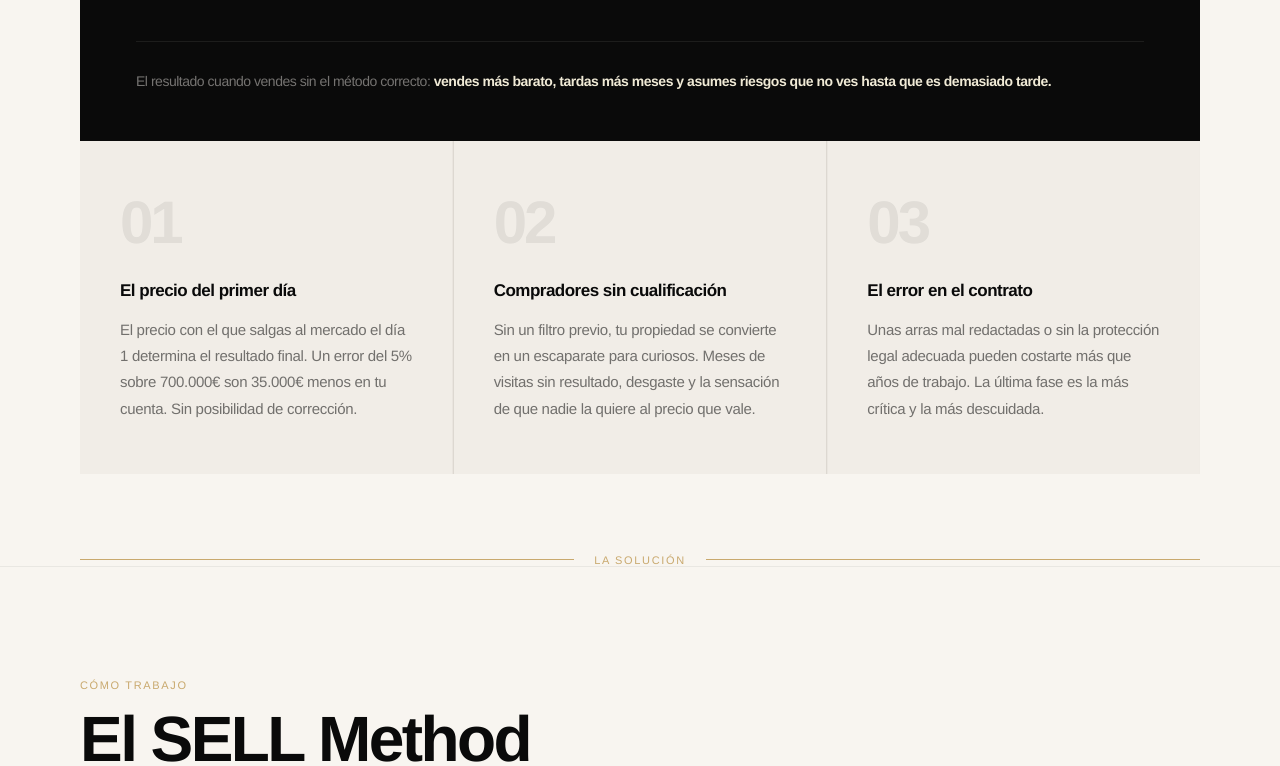
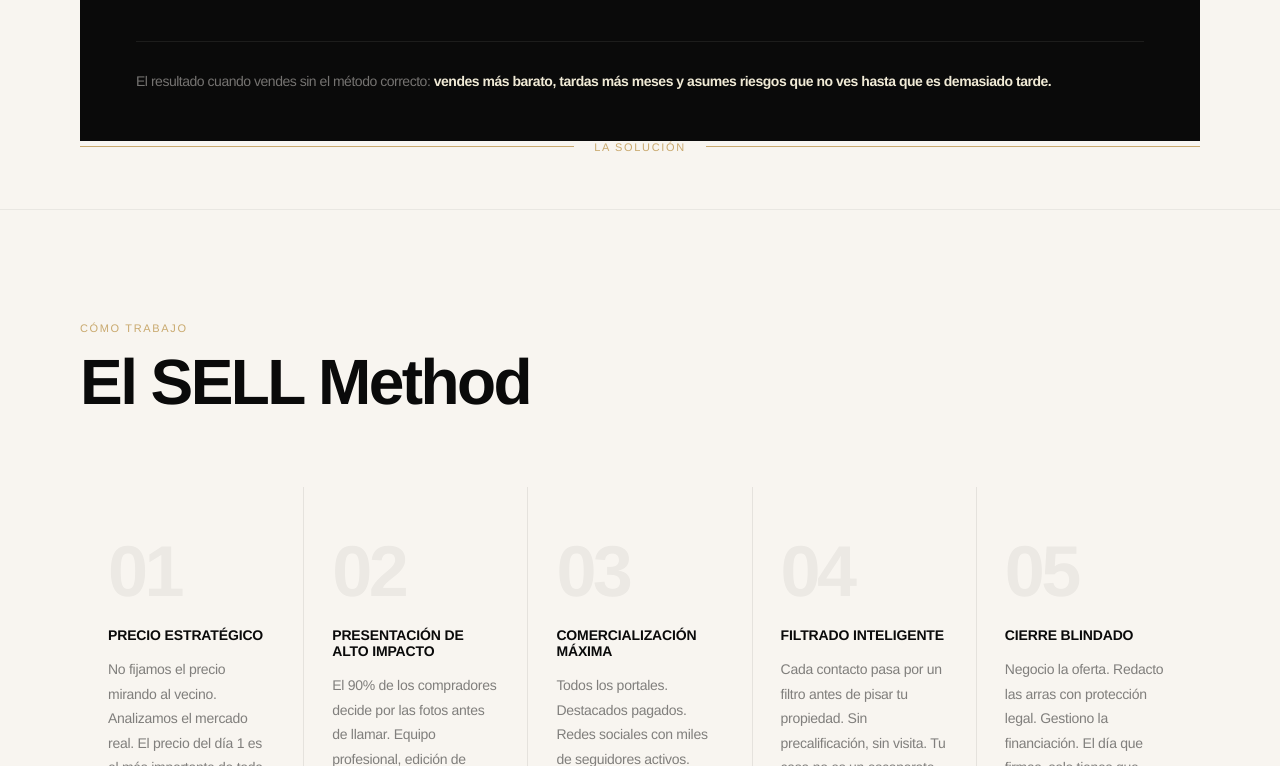
Before and after one commit to diegosanchezrealestate/diego-dashboard, a website: page landing.html in a window 1280 px wide. Shown: the part 2076-2842 px from the top of the page. Drawn offline with Linux system fonts and the light colour scheme.

Commit message:
Remove duplicate problem cards, fix blank space between sections
Co-Authored-By: Claude Sonnet 4.6 <noreply@anthropic.com>

```diff
--- a/landing.html
+++ b/landing.html
@@ -311,7 +311,7 @@
     ───────────────────────────────────────── */
     .problema-section {
       background: var(--white);
-      padding: 120px 0 0;
+      padding: 120px 0 56px;
     }
     .problema-inner {
       max-width: 1200px;
@@ -453,7 +453,7 @@
     }
 
     .divider-line {
-      margin-top: 80px;
+      margin-top: 0;
       display: flex;
       align-items: center;
       gap: 20px;
@@ -1060,23 +1060,6 @@
       </div>
     </div>
 
-    <div class="problema-grid">
-      <div class="problema-card" data-reveal="clip">
-        <div class="problema-num">01</div>
-        <div class="problema-card-title">El precio del primer día</div>
-        <p class="problema-card-text">El precio con el que salgas al mercado el día 1 determina el resultado final. Un error del 5% sobre 700.000€ son 35.000€ menos en tu cuenta. Sin posibilidad de corrección.</p>
-      </div>
-      <div class="problema-card" data-reveal="clip" data-d="1">
-        <div class="problema-num">02</div>
-        <div class="problema-card-title">Compradores sin cualificación</div>
-        <p class="problema-card-text">Sin un filtro previo, tu propiedad se convierte en un escaparate para curiosos. Meses de visitas sin resultado, desgaste y la sensación de que nadie la quiere al precio que vale.</p>
-      </div>
-      <div class="problema-card" data-reveal="clip" data-d="2">
-        <div class="problema-num">03</div>
-        <div class="problema-card-title">El error en el contrato</div>
-        <p class="problema-card-text">Unas arras mal redactadas o sin la protección legal adecuada pueden costarte más que años de trabajo. La última fase es la más crítica y la más descuidada.</p>
-      </div>
-    </div>
     <div class="divider-line">
       <div class="divider-rule line-reveal"></div>
       <div class="divider-label">La solución</div>
```
